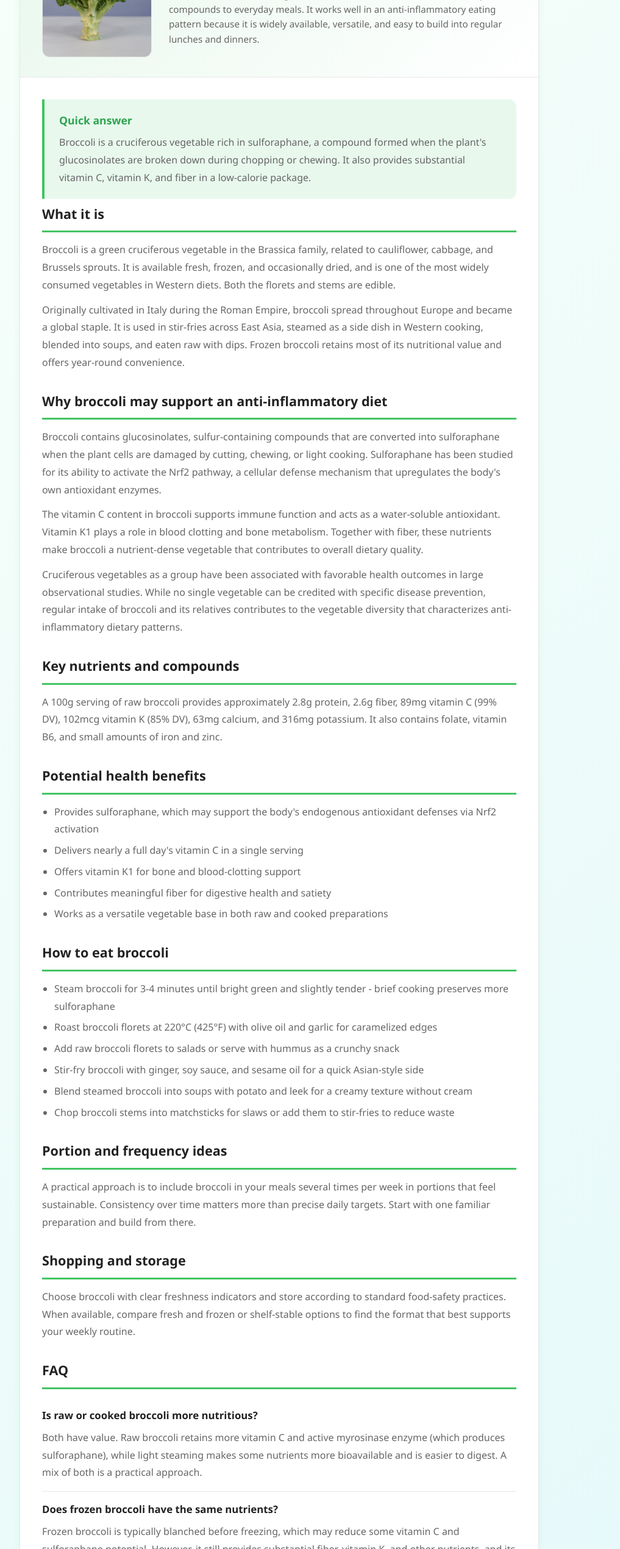
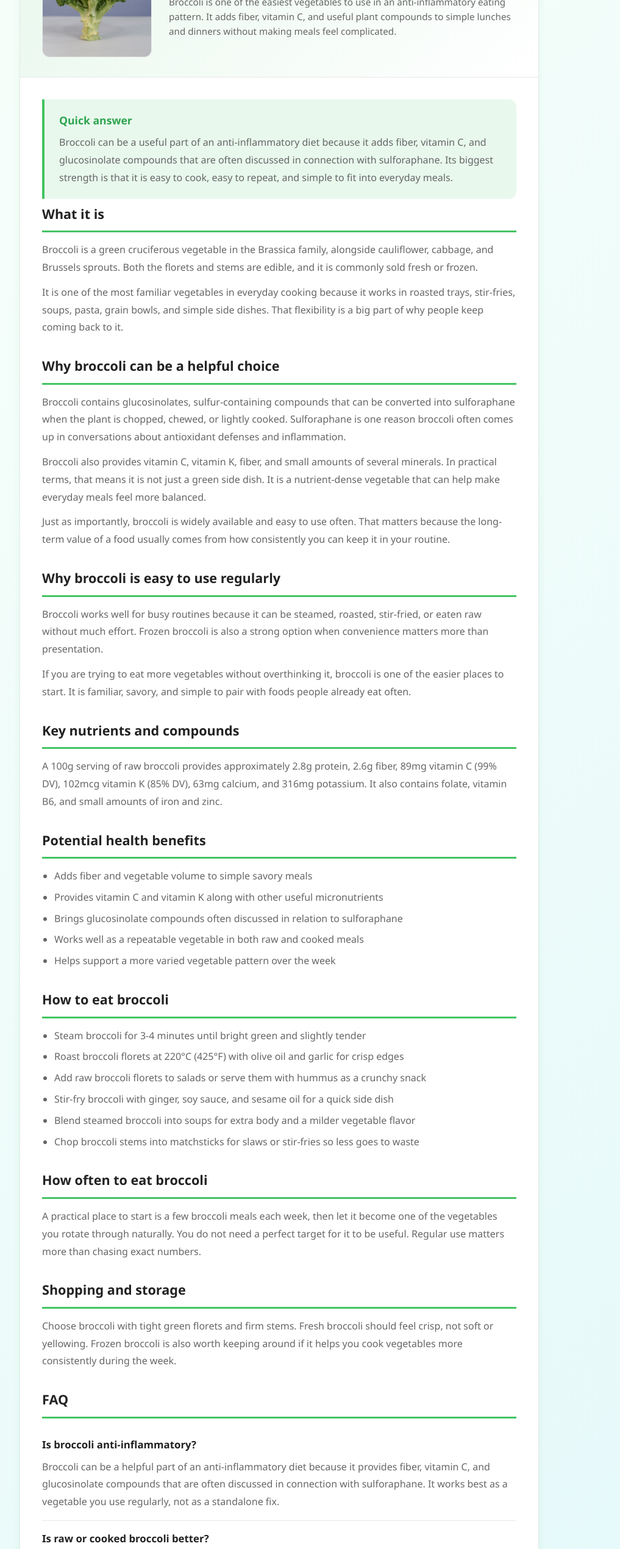
Before and after one commit to xiaobaiworld/antiinfla, a plain HTML site: page antiinfla/foods/broccoli/index.html in a window 1280 px wide. Shown: the part 260-2800 px from the top of the page at 61% size, without its empty margins (182-1199 px from the left). Drawn offline with Linux system fonts and the light colour scheme.

Commit message:
Improve broccoli page SEO and copy

```diff
--- a/antiinfla/foods/broccoli/index.html
+++ b/antiinfla/foods/broccoli/index.html
@@ -3,22 +3,29 @@
   <head>
     <meta charset="UTF-8" />
     <meta name="viewport" content="width=device-width, initial-scale=1.0" />
-    <title>Broccoli | Anti-inflammatory foods</title>
+    <title>Is Broccoli Anti-Inflammatory? Benefits, Sulforaphane, and Easy Ways to Eat It | Anti-inflammatory foods</title>
     <meta
       name="description"
-      content="Broccoli is a fiber-rich vegetable that fits well into an anti-inflammatory diet through simple savory meals and repeatable daily use."
+      content="Broccoli can fit well into an anti-inflammatory diet because it adds fiber, vitamin C, and useful plant compounds to simple everyday meals."
     />
     <link rel="canonical" href="https://www.antiinflammatorydiets.com/foods/broccoli/" />
-    <meta property="og:title" content="Broccoli | Anti-inflammatory foods" />
-    <meta property="og:description" content="Broccoli is a fiber-rich vegetable that fits well into an anti-inflammatory diet through simple savory meals and repeatable daily use." />
+    <meta property="og:title" content="Is Broccoli Anti-Inflammatory? Benefits, Sulforaphane, and Easy Ways to Eat It" />
+    <meta
+      property="og:description"
+      content="Broccoli can fit well into an anti-inflammatory diet because it adds fiber, vitamin C, and useful plant compounds to simple everyday meals."
+    />
     <meta property="og:type" content="article" />
     <meta property="og:url" content="https://www.antiinflammatorydiets.com/foods/broccoli/" />
     <meta property="og:image" content="https://www.antiinflammatorydiets.com/assets/og-default.svg" />
     <script type="application/ld+json">
-      {"@context": "https://schema.org", "@type": "Article", "headline": "Broccoli", "description": "Broccoli is a fiber-rich vegetable that fits well into an anti-inflammatory diet through simple savory meals and repeatable daily use.", "mainEntityOfPage": "https://www.antiinflammatorydiets.com/foods/broccoli/", "about": ["Broccoli", "Anti-inflammatory diet"], "author": {"@type": "Organization", "name": "Anti-inflammatory foods"}, "datePublished": "2026-03-01", "dateModified": "2026-03-14", "publisher": {"@type": "Organization", "name": "Anti-inflammatory foods", "url": "https://www.antiinflammatorydiets.com/"}}</script>
+      {"@context":"https://schema.org","@type":"Article","headline":"Is Broccoli Anti-Inflammatory? Benefits, Sulforaphane, and Easy Ways to Eat It","description":"Broccoli can fit well into an anti-inflammatory diet because it adds fiber, vitamin C, and useful plant compounds to simple everyday meals.","mainEntityOfPage":"https://www.antiinflammatorydiets.com/foods/broccoli/","about":["Broccoli","Anti-inflammatory diet"],"author":{"@type":"Organization","name":"Anti-inflammatory foods"},"datePublished":"2026-03-01","dateModified":"2026-04-15","publisher":{"@type":"Organization","name":"Anti-inflammatory foods","url":"https://www.antiinflammatorydiets.com/"}}
+    </script>
     <script type="application/ld+json">
-      {"@context":"https://schema.org","@type":"FAQPage","mainEntity":[{"@type":"Question","name":"Is raw or cooked broccoli more nutritious?","acceptedAnswer":{"@type":"Answer","text":"Both have value. Raw broccoli retains more vitamin C and active myrosinase enzyme (which produces sulforaphane), while light steaming makes some nutrients more bioavailable and is easier to digest. A mix of both is a practical approach."}},{"@type":"Question","name":"Does frozen broccoli have the same nutrients?","acceptedAnswer":{"@type":"Answer","text":"Frozen broccoli is typically blanched before freezing, which may reduce some vitamin C and sulforaphane potential. However, it still provides substantial fiber, vitamin K, and other nutrients, and its convenience supports more consistent intake."}},{"@type":"Question","name":"How much broccoli should I eat per week?","acceptedAnswer":{"@type":"Answer","text":"There is no strict requirement, but including cruciferous vegetables like broccoli several times per week aligns with most dietary guidelines that recommend varied vegetable intake. Even 2-3 servings per week contributes meaningfully."}},{"@type":"Question","name":"Can I eat broccoli every day?","acceptedAnswer":{"@type":"Answer","text":"Yes. Broccoli is safe for daily consumption for most people. Individuals on blood-thinning medication should maintain consistent vitamin K intake rather than making large sudden changes."}}]}</script>
-    <script type="application/ld+json">{"@context":"https://schema.org","@type":"BreadcrumbList","itemListElement":[{"@type":"ListItem","position":1,"name":"Home","item":"https://www.antiinflammatorydiets.com/"},{"@type":"ListItem","position":2,"name":"Foods","item":"https://www.antiinflammatorydiets.com/#foods"},{"@type":"ListItem","position":3,"name":"Broccoli","item":"https://www.antiinflammatorydiets.com/foods/broccoli/"}]}</script>
+      {"@context":"https://schema.org","@type":"FAQPage","mainEntity":[{"@type":"Question","name":"Is broccoli anti-inflammatory?","acceptedAnswer":{"@type":"Answer","text":"Broccoli can be a helpful part of an anti-inflammatory diet because it provides fiber, vitamin C, and glucosinolate compounds that are often discussed in connection with sulforaphane. It works best as a vegetable you use regularly, not as a standalone fix."}},{"@type":"Question","name":"Is raw or cooked broccoli better?","acceptedAnswer":{"@type":"Answer","text":"Both can be useful. Raw broccoli keeps more of its natural enzymes, while lightly cooked broccoli is often easier to digest and still adds plenty of nutritional value. A mix of both is a practical approach."}},{"@type":"Question","name":"Does frozen broccoli still have benefits?","acceptedAnswer":{"@type":"Answer","text":"Yes. Frozen broccoli is still a good everyday option, especially when convenience helps you eat vegetables more consistently."}},{"@type":"Question","name":"Can I eat broccoli every day?","acceptedAnswer":{"@type":"Answer","text":"Yes. Broccoli is safe for daily use for most people and can be an easy vegetable to keep in regular meals."}}]}
+    </script>
+    <script type="application/ld+json">
+      {"@context":"https://schema.org","@type":"BreadcrumbList","itemListElement":[{"@type":"ListItem","position":1,"name":"Home","item":"https://www.antiinflammatorydiets.com/"},{"@type":"ListItem","position":2,"name":"Foods","item":"https://www.antiinflammatorydiets.com/#foods"},{"@type":"ListItem","position":3,"name":"Broccoli","item":"https://www.antiinflammatorydiets.com/foods/broccoli/"}]}
+    </script>
     <link rel="icon" type="image/svg+xml" href="../../assets/favicon.svg" />
     <link rel="stylesheet" href="../../styles.css" />
   </head>
@@ -32,7 +39,10 @@
           <a href="../../#categories">Categories</a>
           <div class="search-wrapper">
             <div class="search-box">
-              <svg viewBox="0 0 24 24" fill="none" stroke="currentColor" stroke-width="2"><circle cx="11" cy="11" r="8"/><line x1="21" y1="21" x2="16.65" y2="16.65"/></svg>
+              <svg viewBox="0 0 24 24" fill="none" stroke="currentColor" stroke-width="2">
+                <circle cx="11" cy="11" r="8"></circle>
+                <line x1="21" y1="21" x2="16.65" y2="16.65"></line>
+              </svg>
               <input type="text" id="search-input" placeholder="Search foods..." autocomplete="off" />
             </div>
             <div class="search-results" id="search-results"></div>
@@ -50,42 +60,50 @@
           <img class="detail-header-img" src="../../assets/heroes/broccoli-real.jpg" alt="Broccoli on a light background." />
           <div class="detail-header-text">
             <h1>Broccoli</h1>
-            <p class="detail-meta">Broccoli is a cruciferous vegetable that adds fiber, vitamin C, and useful plant
-              compounds to everyday meals. It works well in an anti-inflammatory eating pattern
-              because it is widely available, versatile, and easy to build into regular lunches and
-              dinners.</p>
+            <p class="detail-meta">
+              Broccoli is one of the easiest vegetables to use in an anti-inflammatory eating pattern. It adds fiber, vitamin C, and useful plant compounds to simple lunches and dinners without making meals feel complicated.
+            </p>
           </div>
         </header>
-
 
         <div class="detail-content">
           <div class="quick-answer">
             <h2>Quick answer</h2>
             <p>
-                Broccoli is a cruciferous vegetable rich in sulforaphane, a compound formed when the plant's glucosinolates are broken down during chopping or chewing. It also provides substantial vitamin C, vitamin K, and fiber in a low-calorie package.
+              Broccoli can be a useful part of an anti-inflammatory diet because it adds fiber, vitamin C, and glucosinolate compounds that are often discussed in connection with sulforaphane. Its biggest strength is that it is easy to cook, easy to repeat, and simple to fit into everyday meals.
             </p>
           </div>
 
           <section>
             <h2>What it is</h2>
             <p>
-                Broccoli is a green cruciferous vegetable in the Brassica family, related to cauliflower, cabbage, and Brussels sprouts. It is available fresh, frozen, and occasionally dried, and is one of the most widely consumed vegetables in Western diets. Both the florets and stems are edible.
+              Broccoli is a green cruciferous vegetable in the Brassica family, alongside cauliflower, cabbage, and Brussels sprouts. Both the florets and stems are edible, and it is commonly sold fresh or frozen.
             </p>
             <p>
-                Originally cultivated in Italy during the Roman Empire, broccoli spread throughout Europe and became a global staple. It is used in stir-fries across East Asia, steamed as a side dish in Western cooking, blended into soups, and eaten raw with dips. Frozen broccoli retains most of its nutritional value and offers year-round convenience.
+              It is one of the most familiar vegetables in everyday cooking because it works in roasted trays, stir-fries, soups, pasta, grain bowls, and simple side dishes. That flexibility is a big part of why people keep coming back to it.
             </p>
           </section>
 
           <section>
-              <h2>Why broccoli may support an anti-inflammatory diet</h2>
+            <h2>Why broccoli can be a helpful choice</h2>
             <p>
-                Broccoli contains glucosinolates, sulfur-containing compounds that are converted into sulforaphane when the plant cells are damaged by cutting, chewing, or light cooking. Sulforaphane has been studied for its ability to activate the Nrf2 pathway, a cellular defense mechanism that upregulates the body's own antioxidant enzymes.
+              Broccoli contains glucosinolates, sulfur-containing compounds that can be converted into sulforaphane when the plant is chopped, chewed, or lightly cooked. Sulforaphane is one reason broccoli often comes up in conversations about antioxidant defenses and inflammation.
             </p>
             <p>
-                The vitamin C content in broccoli supports immune function and acts as a water-soluble antioxidant. Vitamin K1 plays a role in blood clotting and bone metabolism. Together with fiber, these nutrients make broccoli a nutrient-dense vegetable that contributes to overall dietary quality.
+              Broccoli also provides vitamin C, vitamin K, fiber, and small amounts of several minerals. In practical terms, that means it is not just a green side dish. It is a nutrient-dense vegetable that can help make everyday meals feel more balanced.
             </p>
             <p>
-                Cruciferous vegetables as a group have been associated with favorable health outcomes in large observational studies. While no single vegetable can be credited with specific disease prevention, regular intake of broccoli and its relatives contributes to the vegetable diversity that characterizes anti-inflammatory dietary patterns.
+              Just as importantly, broccoli is widely available and easy to use often. That matters because the long-term value of a food usually comes from how consistently you can keep it in your routine.
+            </p>
+          </section>
+
+          <section>
+            <h2>Why broccoli is easy to use regularly</h2>
+            <p>
+              Broccoli works well for busy routines because it can be steamed, roasted, stir-fried, or eaten raw without much effort. Frozen broccoli is also a strong option when convenience matters more than presentation.
+            </p>
+            <p>
+              If you are trying to eat more vegetables without overthinking it, broccoli is one of the easier places to start. It is familiar, savory, and simple to pair with foods people already eat often.
             </p>
           </section>
 
@@ -99,68 +117,64 @@
           <section>
             <h2>Potential health benefits</h2>
             <ul class="detail-list">
-                <li>Provides sulforaphane, which may support the body's endogenous antioxidant defenses via Nrf2 activation</li>
-                <li>Delivers nearly a full day's vitamin C in a single serving</li>
-                <li>Offers vitamin K1 for bone and blood-clotting support</li>
-                <li>Contributes meaningful fiber for digestive health and satiety</li>
-                <li>Works as a versatile vegetable base in both raw and cooked preparations</li>
+              <li>Adds fiber and vegetable volume to simple savory meals</li>
+              <li>Provides vitamin C and vitamin K along with other useful micronutrients</li>
+              <li>Brings glucosinolate compounds often discussed in relation to sulforaphane</li>
+              <li>Works well as a repeatable vegetable in both raw and cooked meals</li>
+              <li>Helps support a more varied vegetable pattern over the week</li>
             </ul>
           </section>
 
           <section>
             <h2>How to eat broccoli</h2>
             <ul class="detail-list">
-                <li>Steam broccoli for 3-4 minutes until bright green and slightly tender  - brief cooking preserves more sulforaphane</li>
-                <li>Roast broccoli florets at 220°C (425°F) with olive oil and garlic for caramelized edges</li>
-                <li>Add raw broccoli florets to salads or serve with hummus as a crunchy snack</li>
-                <li>Stir-fry broccoli with ginger, soy sauce, and sesame oil for a quick Asian-style side</li>
-                <li>Blend steamed broccoli into soups with potato and leek for a creamy texture without cream</li>
-                <li>Chop broccoli stems into matchsticks for slaws or add them to stir-fries to reduce waste</li>
+              <li>Steam broccoli for 3-4 minutes until bright green and slightly tender</li>
+              <li>Roast broccoli florets at 220°C (425°F) with olive oil and garlic for crisp edges</li>
+              <li>Add raw broccoli florets to salads or serve them with hummus as a crunchy snack</li>
+              <li>Stir-fry broccoli with ginger, soy sauce, and sesame oil for a quick side dish</li>
+              <li>Blend steamed broccoli into soups for extra body and a milder vegetable flavor</li>
+              <li>Chop broccoli stems into matchsticks for slaws or stir-fries so less goes to waste</li>
             </ul>
           </section>
 
           <section>
-              <h2>Portion and frequency ideas</h2>
+            <h2>How often to eat broccoli</h2>
             <p>
-                A practical approach is to include broccoli in your meals several times per
-                week in portions that feel sustainable. Consistency over time matters more than
-                precise daily targets. Start with one familiar preparation and build from there.
+              A practical place to start is a few broccoli meals each week, then let it become one of the vegetables you rotate through naturally. You do not need a perfect target for it to be useful. Regular use matters more than chasing exact numbers.
             </p>
           </section>
 
           <section>
             <h2>Shopping and storage</h2>
             <p>
-                Choose broccoli with clear freshness indicators and store according to
-                standard food-safety practices. When available, compare fresh and frozen or
-                shelf-stable options to find the format that best supports your weekly routine.
+              Choose broccoli with tight green florets and firm stems. Fresh broccoli should feel crisp, not soft or yellowing. Frozen broccoli is also worth keeping around if it helps you cook vegetables more consistently during the week.
             </p>
           </section>
 
           <section>
             <h2>FAQ</h2>
             <div class="faq-item">
-                <h3>Is raw or cooked broccoli more nutritious?</h3>
+              <h3>Is broccoli anti-inflammatory?</h3>
               <p>
-                  Both have value. Raw broccoli retains more vitamin C and active myrosinase enzyme (which produces sulforaphane), while light steaming makes some nutrients more bioavailable and is easier to digest. A mix of both is a practical approach.
+                Broccoli can be a helpful part of an anti-inflammatory diet because it provides fiber, vitamin C, and glucosinolate compounds that are often discussed in connection with sulforaphane. It works best as a vegetable you use regularly, not as a standalone fix.
               </p>
             </div>
             <div class="faq-item">
-                <h3>Does frozen broccoli have the same nutrients?</h3>
+              <h3>Is raw or cooked broccoli better?</h3>
               <p>
-                  Frozen broccoli is typically blanched before freezing, which may reduce some vitamin C and sulforaphane potential. However, it still provides substantial fiber, vitamin K, and other nutrients, and its convenience supports more consistent intake.
+                Both can be useful. Raw broccoli keeps more of its natural enzymes, while lightly cooked broccoli is often easier to digest and still adds plenty of nutritional value. A mix of both is a practical approach.
               </p>
             </div>
             <div class="faq-item">
-                <h3>How much broccoli should I eat per week?</h3>
+              <h3>Does frozen broccoli still have benefits?</h3>
               <p>
-                  There is no strict requirement, but including cruciferous vegetables like broccoli several times per week aligns with most dietary guidelines that recommend varied vegetable intake. Even 2-3 servings per week contributes meaningfully.
+                Yes. Frozen broccoli is still a good everyday option, especially when convenience helps you eat vegetables more consistently.
               </p>
             </div>
             <div class="faq-item">
               <h3>Can I eat broccoli every day?</h3>
               <p>
-                  Yes. Broccoli is safe for daily consumption for most people. Individuals on blood-thinning medication should maintain consistent vitamin K intake rather than making large sudden changes.
+                Yes. Broccoli is safe for daily use for most people and can be an easy vegetable to keep in regular meals.
               </p>
             </div>
           </section>
@@ -168,13 +182,10 @@
           <section>
             <h2>Evidence note</h2>
             <p>
-                Sulforaphane from cruciferous vegetables has been studied in both laboratory and small clinical settings for its effects on Nrf2-mediated antioxidant responses. Epidemiological data consistently associates higher cruciferous vegetable intake with favorable health markers, though isolating the effect of any single vegetable remains methodologically difficult.
+              Broccoli is often highlighted because of its glucosinolate compounds and the research attention given to sulforaphane. Even so, it makes the most sense to think of broccoli as one supportive vegetable inside a larger anti-inflammatory eating pattern.
             </p>
             <p>
-                This page describes broccoli as a supportive food within a broader
-                anti-inflammatory eating pattern, not as a standalone medical treatment. Readers
-                with specific health concerns should consult qualified healthcare providers for
-                personalized nutrition advice.
+              This page does not treat broccoli as a medical intervention. It describes broccoli as a practical, repeatable vegetable that can support better overall dietary quality.
             </p>
           </section>
 
@@ -193,12 +204,12 @@
         <div class="sidebar-card">
           <h3>Category</h3>
           <h4>Vegetables</h4>
-              <p>Broccoli belongs to the vegetables cluster and pairs naturally with leafy greens.</p>
-              <a  href="../category/vegetables/">Browse Vegetables hub</a>
+          <p>Broccoli is a good place to start if you want vegetables to feel familiar, savory, and easy to repeat.</p>
+          <a href="../category/vegetables/">Browse Vegetables hub</a>
         </div>
         <div class="sidebar-card">
-              <h3>Related Foods</h3>
-              <ul >
+          <h3>Helpful links</h3>
+          <ul>
             <li><a href="../blueberries/">Blueberries</a></li>
             <li><a href="../oats/">Oats</a></li>
             <li><a href="../olive-oil/">Olive Oil</a></li>
```
Also changed, not shown: docs/foods/broccoli/index.html (+65 -54 lines). Lines whose indentation alone changed are shown as unchanged.
